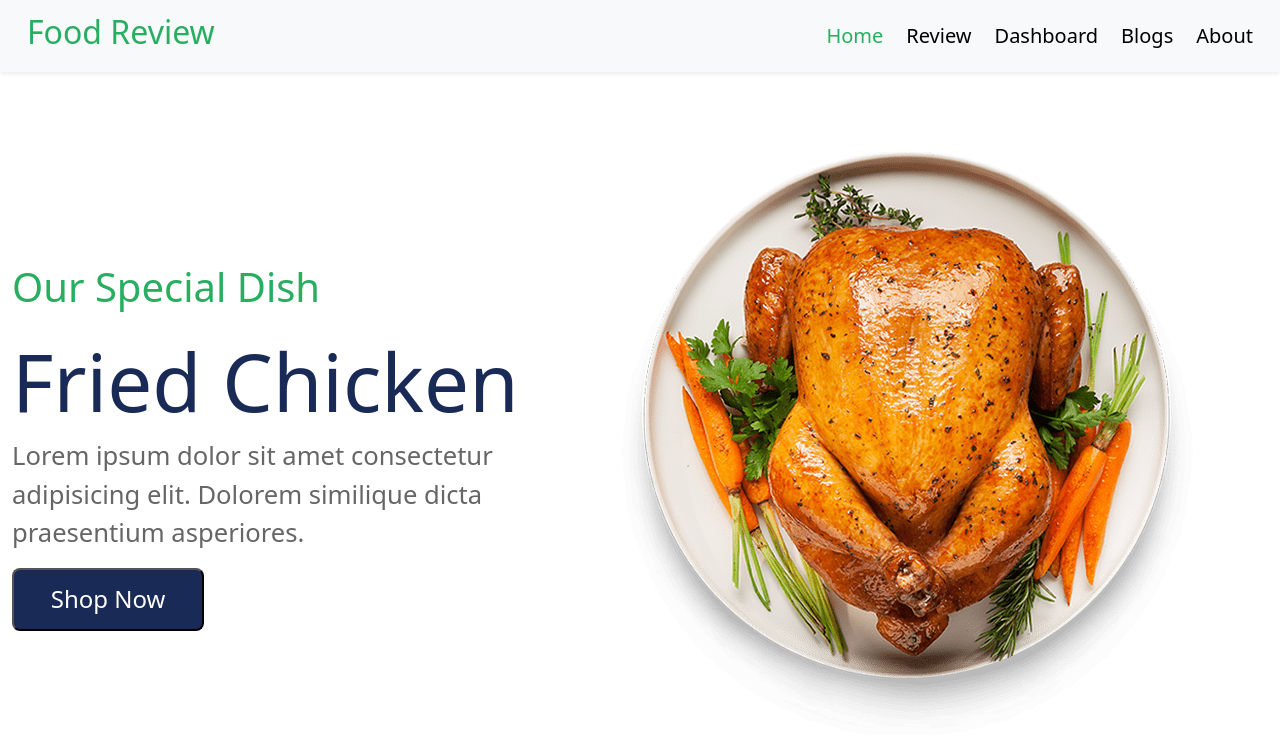
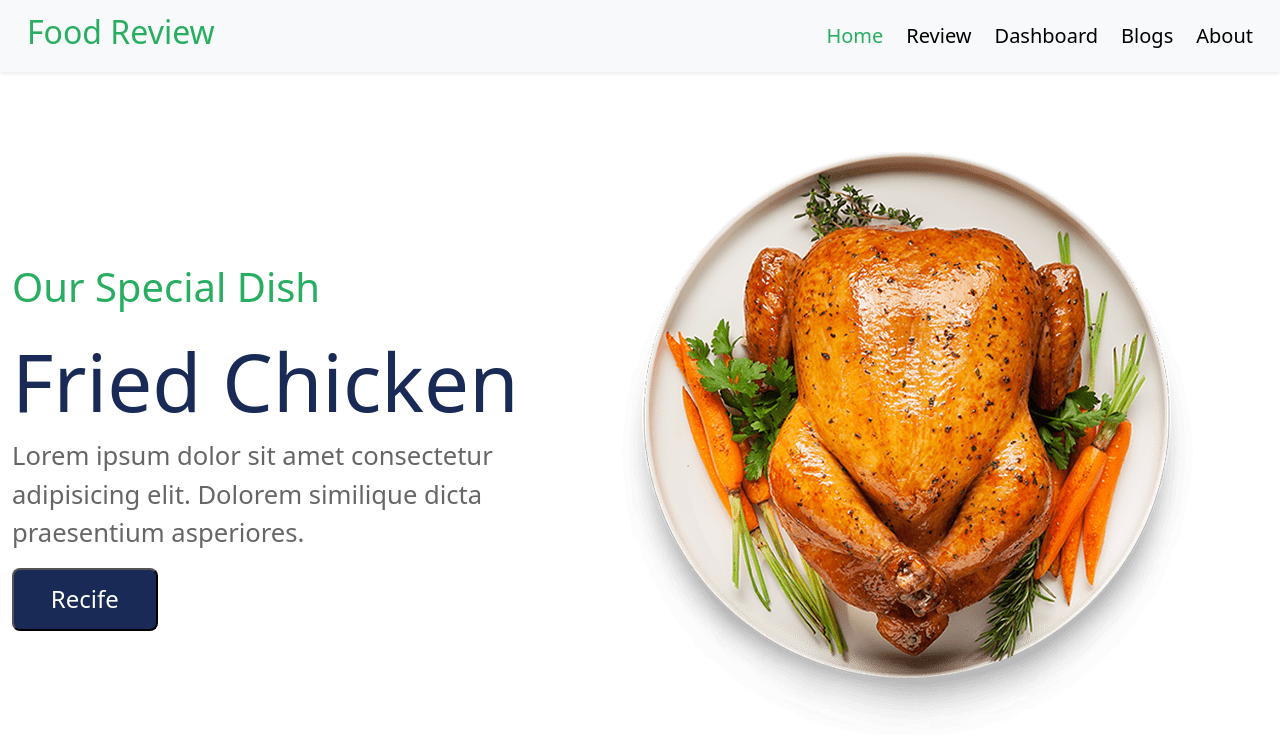
Before and after one commit to ImRanKhan81m/Food-Review-A09, a React (Create React App) app: page / in a window 1280 px wide. Shown: the top 754 px of the page. Built offline with nearby package versions, Linux system fonts and the light colour scheme; the HTML template or start-up script is replaced by a standard one.

Commit message:
button navigate done

```diff
--- a/src/Components/Home/Home.js
+++ b/src/Components/Home/Home.js
@@ -18,7 +18,7 @@ const Home = () => {
                                     <p><span>Our Special Dish</span></p>
                                     <h1>Fried Chicken</h1>
                                     <p>Lorem ipsum dolor sit amet consectetur adipisicing elit. Dolorem similique dicta praesentium asperiores.</p>
-                                    <button onClick={() => navigate('/shop')}>Shop Now</button>
+                                    <button onClick={() => navigate('/about')}>Recife</button>
                                 </div>
                             </Col>
                             <Col lg='7' className='img-container'>
```
